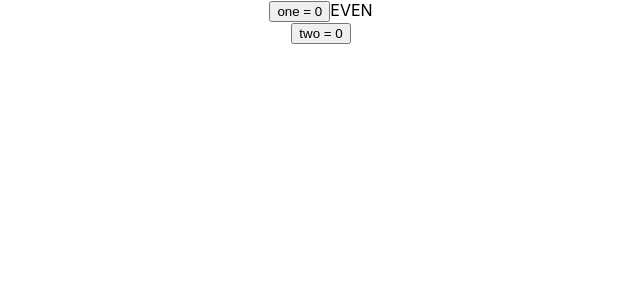
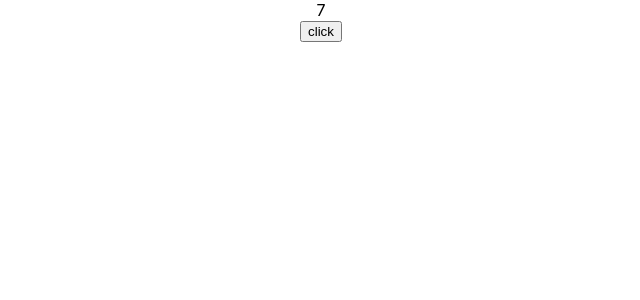
Before and after one commit to manggic/codeEvolutionReactTuts, a React (Create React App) app: page / in a window 1280 px wide. Shown: the top 300 px of the page, without its empty margins (319-959 px from the left). Built offline with nearby package versions, Linux system fonts and the light colour scheme.

Commit message:
useRef hooks

```diff
--- a/src/App.js
+++ b/src/App.js
@@ -37,6 +37,8 @@ import React, { useReducer } from "react";
 import DataFetching2 from "./hookComponent/DataFetching2";
 import Parent from "./hookComponent/Parent";
 import UseMemoCounter from "./hookComponent/UseMemoCounter";
+import FocusInput from "./hookComponent/FocusInput";
+import HookTimer from "./hookComponent/HookTimer";
 
 export const CountContext = React.createContext();
 
@@ -132,7 +134,9 @@ const App = () => {
 
       {/* <Parent /> */}
 
-      <UseMemoCounter />
+      {/* <UseMemoCounter /> */}
+      {/* <FocusInput /> */}
+      <HookTimer />
     </div>
   );
 };
--- /dev/null
+++ b/src/hookComponent/FocusInput.js
@@ -0,0 +1,18 @@
+import React, { useEffect, useRef } from "react";
+
+const FocusInput = () => {
+  const inputRef = useRef(null);
+
+  useEffect(() => {
+    //focus input ele
+    inputRef.current.focus();
+  }, []);
+
+  return (
+    <div>
+      <input type="text" ref={inputRef} placeholder="Input" />
+    </div>
+  );
+};
+
+export default FocusInput;
--- /dev/null
+++ b/src/hookComponent/HookTimer.js
@@ -0,0 +1,24 @@
+import React, { useEffect, useState, useRef } from "react";
+
+const HookTimer = () => {
+  const [timer, setTimer] = useState(0);
+
+  const intervalRef = useRef();
+
+  useEffect(() => {
+    intervalRef.current = setInterval(() => setTimer((prev) => prev + 1), 1000);
+
+    return () => {
+      clearInterval(intervalRef.current);
+    };
+  }, []);
+
+  return (
+    <div>
+      <div>{timer}</div>{" "}
+      <button onClick={() => clearInterval(intervalRef.current)}>click</button>
+    </div>
+  );
+};
+
+export default HookTimer;
```
Also changed, not shown: 1 other file (tests, documents, lock files or other folders).
